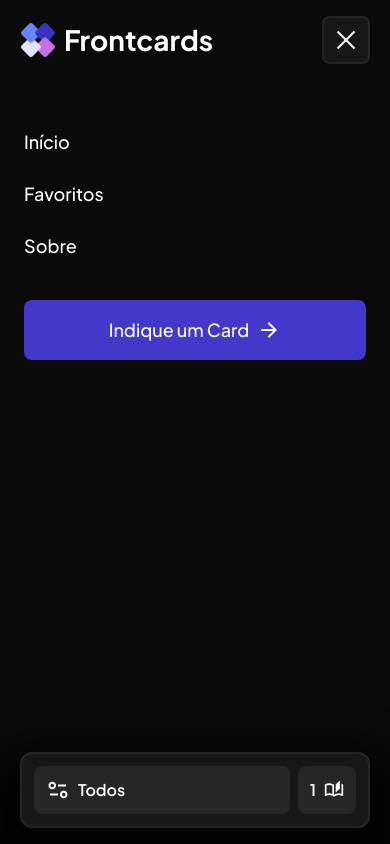
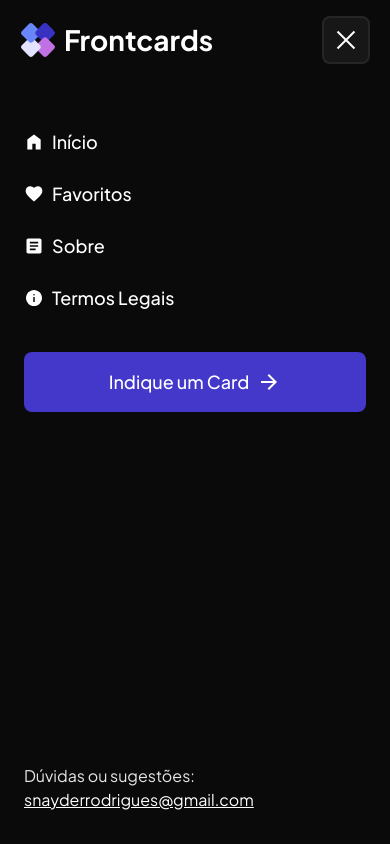
Before and after one commit to SnayderRodrigues/frontcards, a React (Vite) app: page / in a window 390 px wide. Both pictures are taken after a click on the button 346 px from the left and 40 px from the top of the page. Shown: the top 844 px of the page. Built offline with nearby package versions, Linux system fonts and the light colour scheme.

Commit message:
update: Mobile menu links and styles for Header component

```diff
--- a/src/components/Card.jsx
+++ b/src/components/Card.jsx
@@ -33,7 +33,7 @@ const Card = ({ tool }) => {
         />
       </div>
       <div className="flex-1 flex flex-col gap-4">
-        <div className="flex items-start justify-between gap-2">
+        <div className="flex items-start justify-between gap-3">
           <span className="text-xl md:text-2xl font-bold mt-[5px] md:mt-0">
             {tool.title}
           </span>
@@ -44,28 +44,28 @@ const Card = ({ tool }) => {
               tool.category === "Frontend" && isFavorite
                 ? "bg-indigo-700"
                 : tool.category === "Frontend"
-                ? "bg-indigo-900 hover:bg-indigo-700"
+                ? "bg-indigo-900 md:hover:bg-indigo-700"
                 : ""
             }
             ${
               tool.category === "Design" && isFavorite
                 ? "bg-purple-600"
                 : tool.category === "Design"
-                ? "bg-purple-900 hover:bg-purple-600"
+                ? "bg-purple-900 md:hover:bg-purple-600"
                 : ""
             }
             ${
               tool.category === "Aprendizado" && isFavorite
                 ? "bg-emerald-700"
                 : tool.category === "Aprendizado"
-                ? "bg-emerald-900 hover:bg-emerald-700"
+                ? "bg-emerald-900 md:hover:bg-emerald-700"
                 : ""
             }
             ${
               tool.category === "Criadores" && isFavorite
                 ? "bg-rose-600"
                 : tool.category === "Criadores"
-                ? "bg-rose-900 hover:bg-rose-600"
+                ? "bg-rose-900 md:hover:bg-rose-600"
                 : ""
             } p-[10px] md:px-2 md:py-[7px] rounded-md transition-colors`}
             onClick={handleFavoriteClick}
--- a/src/components/Filter.jsx
+++ b/src/components/Filter.jsx
@@ -87,7 +87,7 @@ const Filter = ({
           ))}
         </div>
       </div>
-      <div className="fixed bottom-4 left-0 right-0 z-50 flex md:hidden gap-2 bg-neutral-900 p-3 border-2 border-neutral-800 rounded-xl mx-5 sm:mx-8 shadow-4xl">
+      <div className="fixed bottom-4 left-0 right-0 z-40 flex md:hidden gap-2 bg-neutral-900 p-3 border-2 border-neutral-800 rounded-xl mx-5 sm:mx-8 shadow-4xl">
         <button
           className={`w-full md:hidden flex items-center gap-2 font-semibold ${
              selectedCategory === "Todos"
--- a/src/components/Footer.jsx
+++ b/src/components/Footer.jsx
@@ -27,7 +27,7 @@ const Footer = () => {
             </p>
           </div>
           <div className="text-base font-medium">
-            Frontcards © 2024. <br />
+            Frontcards © 2025. <br />
             Desenvolvido por{" "}
             <a
               href="https://snayderrodrigues.vercel.app/"
--- a/src/components/Header.jsx
+++ b/src/components/Header.jsx
@@ -20,10 +20,7 @@ const Header = () => {
   return (
     <header className="fixed z-50 w-full flex items-center justify-center bg-neutral-950 border-b-2 border-b-neutral-800">
       <nav className="wrapper flex items-center justify-between gap-4 py-4">
-        <a
-          href="/"
-          className="relative z-50 flex items-center gap-2 xsm:gap-3"
-        >
+        <a href="/" className="relative z-50 flex items-center gap-2 xsm:gap-3">
           <img src={Logo} alt="Logo" width={40} className="w-[36px] xsm:w-10" />
           <div className="text-[28px] xsm:text-3xl lg:text-4xl font-bold">
             Frontcards
@@ -83,24 +80,67 @@ const Header = () => {
         >
           <Link
             to="/"
-            className="w-fit text-lg font-medium"
+            className="w-fit flex items-center gap-2 text-lg font-medium"
             onClick={handleMenuAction}
           >
-            Início
+            <svg
+              xmlns="http://www.w3.org/2000/svg"
+              width="20px"
+              height="20px"
+              viewBox="0 -960 960 960"
+              fill="#fff"
+            >
+              <path d="M160-120v-480l320-240 320 240v480H560v-280H400v280H160Z" />
+            </svg>
+            <span>Início</span>
           </Link>
           <Link
             to="/favorites"
-            className="w-fit text-lg font-medium"
+            className="w-fit flex items-center gap-2 text-lg font-medium"
             onClick={handleMenuAction}
           >
-            Favoritos
+            <svg
+              xmlns="http://www.w3.org/2000/svg"
+              width="20px"
+              height="20px"
+              viewBox="0 -960 960 960"
+              fill="#fff"
+            >
+              <path d="m480-120-58-52q-101-91-167-157T150-447.5Q111-500 95.5-544T80-634q0-94 63-157t157-63q52 0 99 22t81 62q34-40 81-62t99-22q94 0 157 63t63 157q0 46-15.5 90T810-447.5Q771-395 705-329T538-172l-58 52Z" />
+            </svg>
+            <span>Favoritos</span>
           </Link>
           <Link
             to="/about"
-            className="w-fit text-lg font-medium"
+            className="w-fit flex items-center gap-2 text-lg font-medium"
             onClick={handleMenuAction}
           >
-            Sobre
+            <svg
+              xmlns="http://www.w3.org/2000/svg"
+              width="20px"
+              height="20px"
+              viewBox="0 -960 960 960"
+              fill="#fff"
+            >
+              <path d="M200-120q-33 0-56.5-23.5T120-200v-560q0-33 23.5-56.5T200-840h560q33 0 56.5 23.5T840-760v560q0 33-23.5 56.5T760-120H200Zm80-160h280v-80H280v80Zm0-160h400v-80H280v80Zm0-160h400v-80H280v80Z" />
+            </svg>
+            <span>Sobre</span>
+          </Link>
+          <Link
+            to="/legal"
+            className="w-fit flex items-center gap-2 text-lg font-medium"
+            onClick={handleMenuAction}
+          >
+            <svg
+              xmlns="http://www.w3.org/2000/svg"
+              width="20px"
+              height="20px"
+              viewBox="0 -960 960 960"
+              fill="#fff"
+            >
+              <path d="M444-288h72v-240h-72v240Zm35.79-312q15.21 0 25.71-10.29t10.5-25.5q0-15.21-10.29-25.71t-25.5-10.5q-15.21 0-25.71 10.29t-10.5 25.5q0 15.21 10.29 25.71t25.5 10.5Zm.49 504Q401-96 331-126t-122.5-82.5Q156-261 126-330.96t-30-149.5Q96-560 126-629.5q30-69.5 82.5-122T330.96-834q69.96-30 149.5-30t149.04 30q69.5 30 122 82.5T834-629.28q30 69.73 30 149Q864-401 834-331t-82.5 122.5Q699-156 629.28-126q-69.73 30-149 30Z" />
+            </svg>
+            <span>Termos Legais</span>
           </Link>
           <a
             href="https://forms.gle/Rh2qCEwa7H3DAUQ26"
@@ -118,6 +158,16 @@ const Header = () => {
               <path d="M647-440H160v-80h487L423-744l57-56 320 320-320 320-57-56 224-224Z" />
             </svg>
           </a>
+          <div className="flex-1 flex flex-col justify-end">
+            <span className="text-neutral-200">Dúvidas ou sugestões:</span>
+            <a
+              target="_blank"
+              href="mailto:snayderrodrigues@gmail.com"
+              className="underline"
+            >
+              snayderrodrigues@gmail.com
+            </a>
+          </div>
         </div>
       </nav>
     </header>
```
